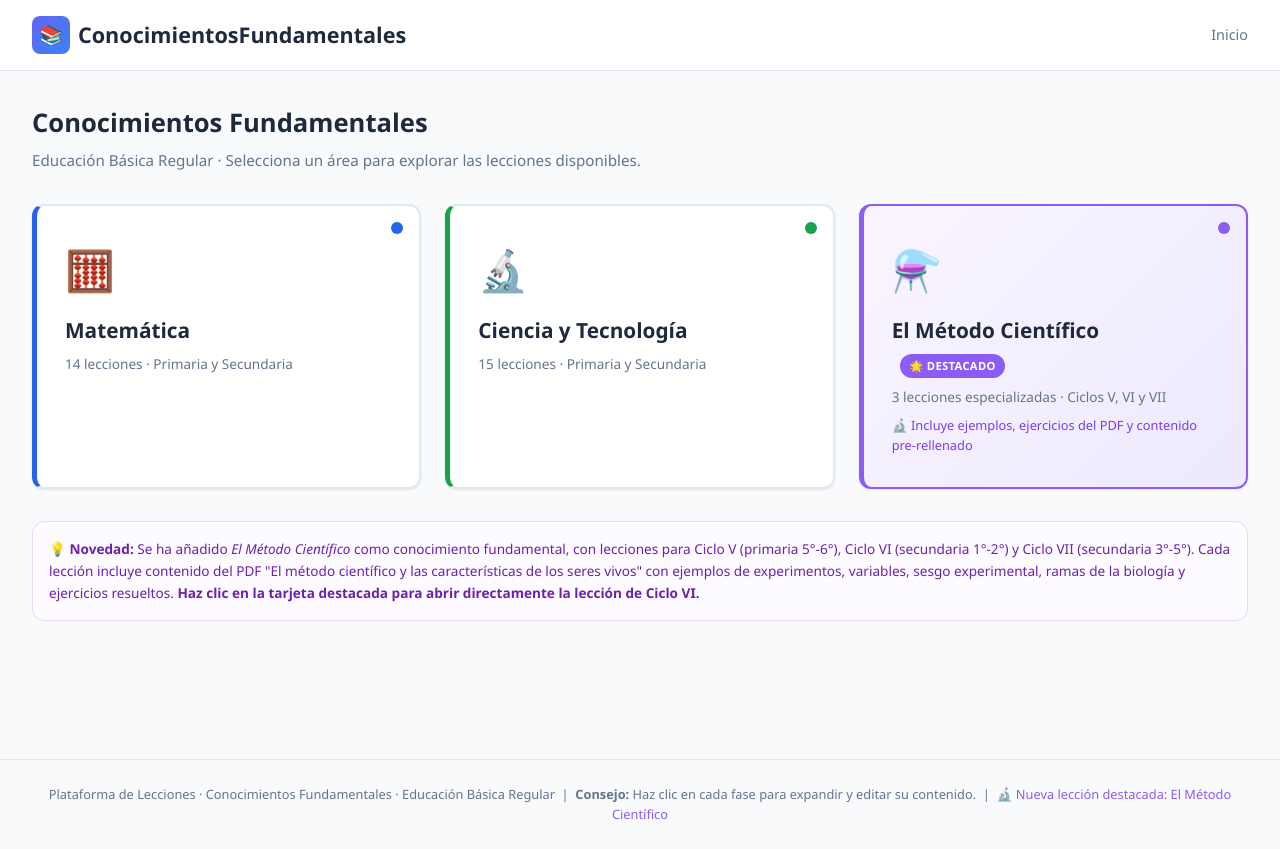
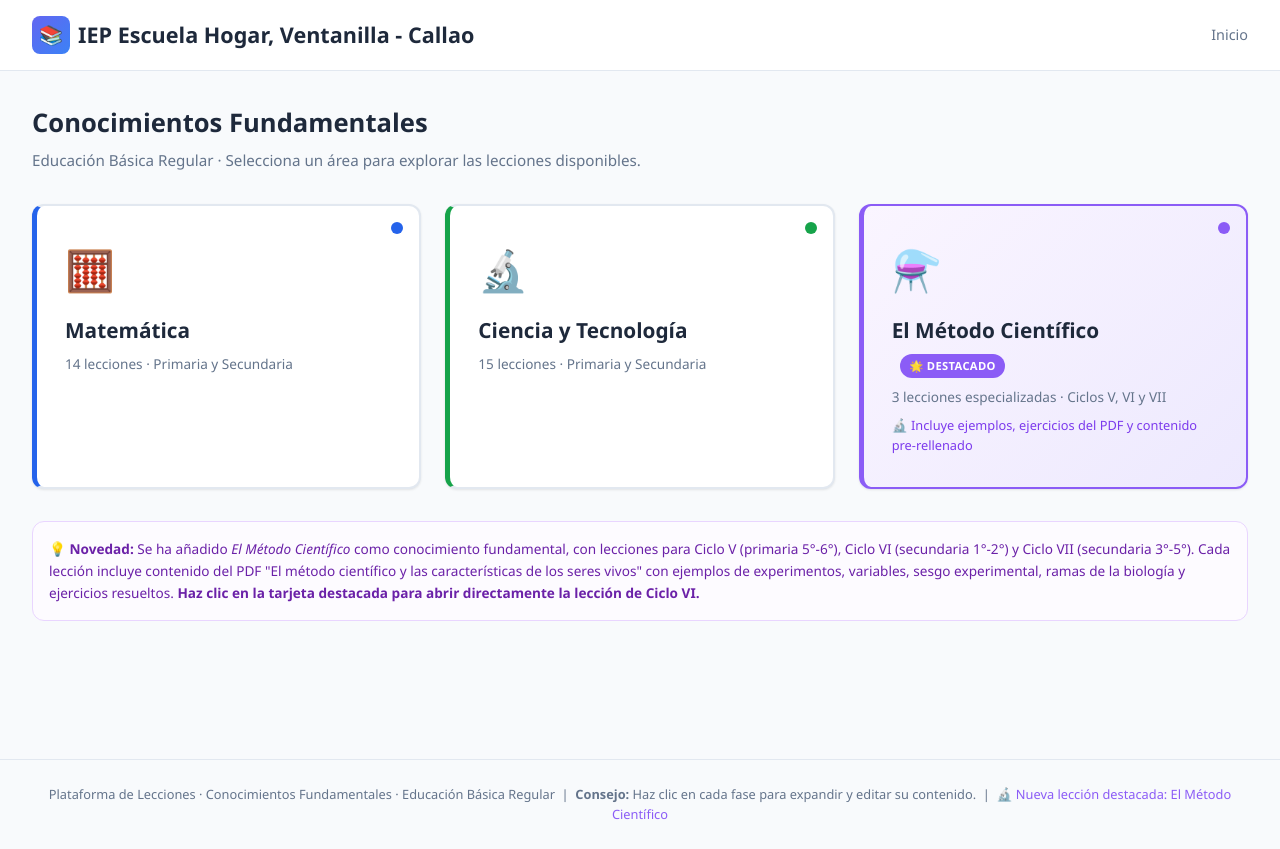
Before and after one commit to khairdidact/iep-escuela-hogar-ventanilla-ciencias, a plain HTML site: page index.html in a window 1280 px wide. Drawn offline with Linux system fonts and the light colour scheme.

Commit message:
Update index.html

```diff
--- a/index.html
+++ b/index.html
@@ -593,7 +593,7 @@
         <div class="header-inner">
             <div class="logo" onclick="navigateHome()" title="Ir al inicio">
                 <div class="logo-icon">📚</div>
-                ConocimientosFundamentales
+                IEP Escuela Hogar, Ventanilla - Callao
             </div>
             <nav class="breadcrumb" id="breadcrumb">
                 <span onclick="navigateHome()">Inicio</span>
```
